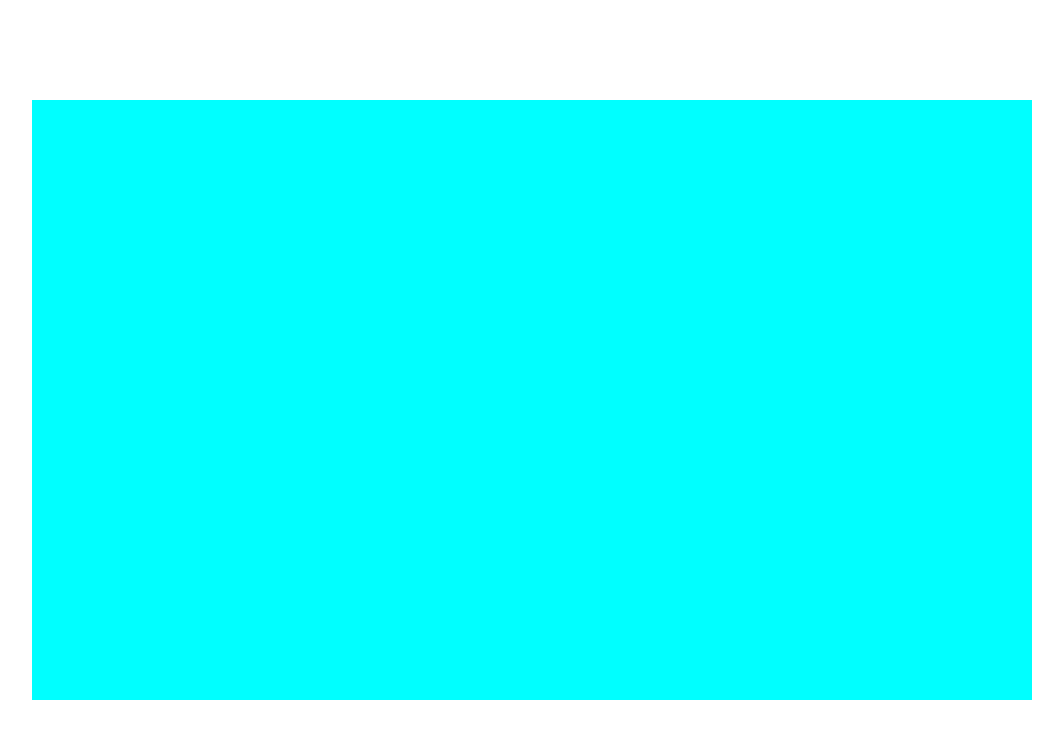
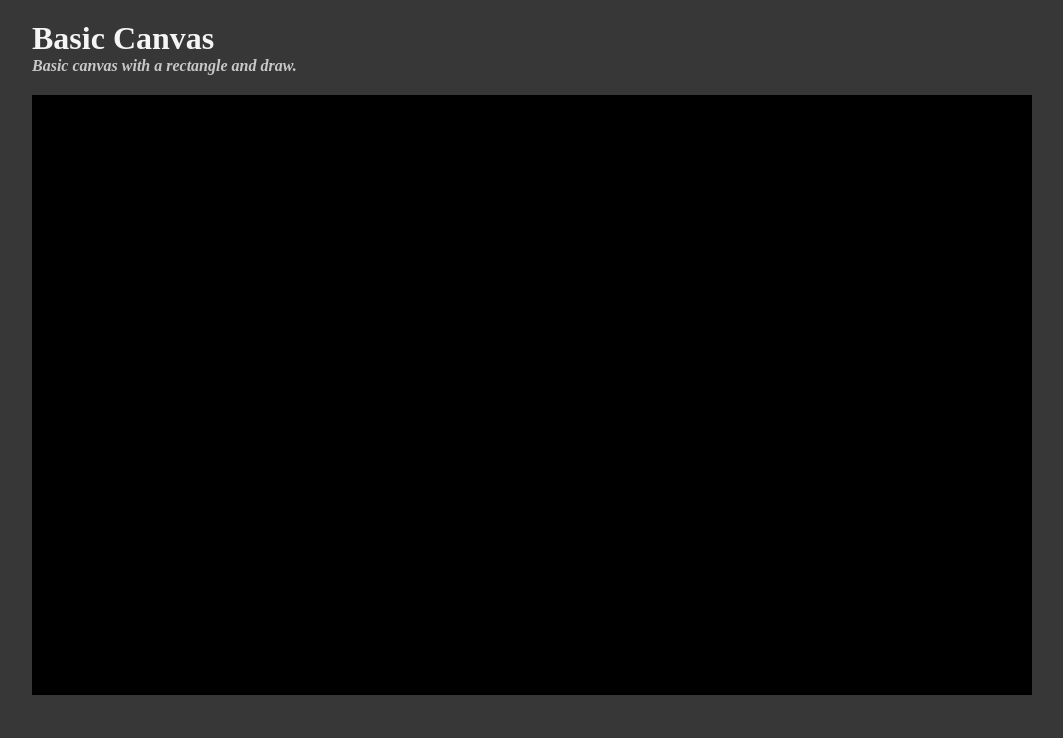
Before and after one commit to RajuKanaka/Learning-Canvas, a plain HTML site: page index.html in a window 1280 px wide. Shown: the whole page, without its empty margins (108-1171 px from the left). Drawn offline with Linux system fonts and the light colour scheme.

Commit message:
styling(app): added header and styling refactoring

```diff
--- a/css/index.css
+++ b/css/index.css
@@ -3,12 +3,28 @@
   padding: 0;
   box-sizing: border-box;
 }
+
 body {
-  display: grid;
-  place-items: center;
-  height: 100vh;
+  background-color: rgb(55, 55, 55);
+  color: whitesmoke;
 }
 
-#canvas {
-  background: aqua;
+.canvas {
+  background: #000;
 }
+
+.header {
+  margin: 20px 0;
+  font-size: 2rem;
+}
+
+.header > small {
+  font-size: 1rem;
+  display: block;
+  font-style: italic;
+  color: rgb(200, 200, 200);
+}
+section {
+  width: max-content;
+  margin: 0 auto;
+}
--- a/index.html
+++ b/index.html
@@ -10,7 +10,12 @@
 </head>
 
 <body>
-    <canvas id="canvas" width="1000" height="600" />
+    <section>
+        <h1 class="header">Basic Canvas <small>
+                Basic canvas with a rectangle and draw.
+            </small></h1>
+        <canvas class="canvas" id="basic_canvas" width="1000" height="600" />
+    </section>
     <script type="module" src="./js/index.js" />
 </body>
 
--- a/js/index.js
+++ b/js/index.js
@@ -4,12 +4,14 @@ import {
   drawRandomShape,
   drawTrapezoid,
 } from './basic-canvas/index.js';
-window.onload = function () {
-  const canvas = document.getElementById('canvas');
+
+const canvas = document.getElementById('basic_canvas');
 const ctx = canvas.getContext('2d');
 //  getContext: returns an object that provides methods and properties for drawing on the canvas.
+if (!ctx) {
+  throw new Error('No 2D context found!');
+}
 initailizeCanvas(ctx);
 basicRect(ctx);
 drawRandomShape(ctx);
 drawTrapezoid(ctx, 750, 50, 150);
-};
```
Lines whose indentation alone changed are shown as unchanged.
